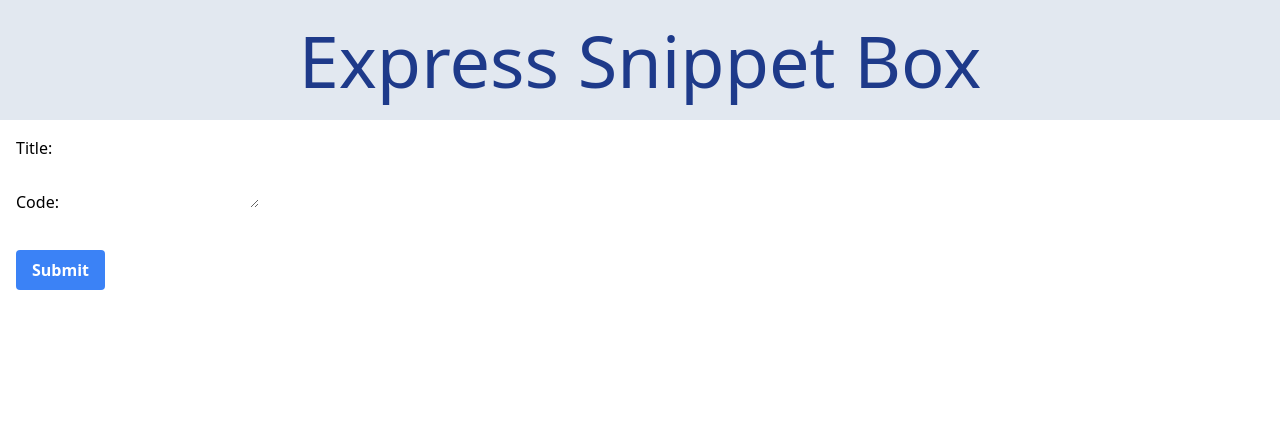
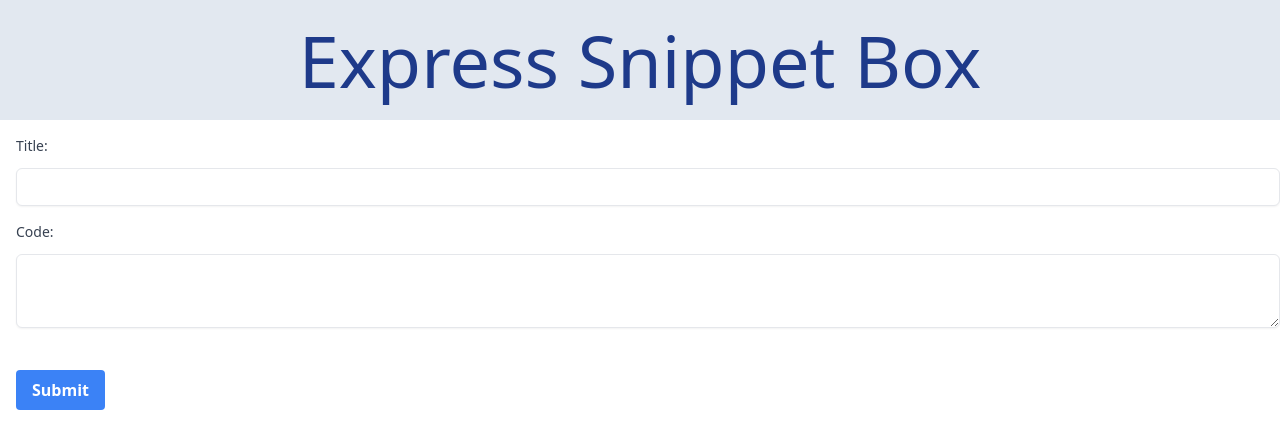
Before and after one commit to ChrisForti/api-ui, a React (Vite) app: page / in a window 1280 px wide. Shown: the top 448 px of the page. Built offline with nearby package versions, Linux system fonts and the light colour scheme.

Commit message:
Styled the textarea, and input boxes.

```diff
--- a/src/components/SnippetForm.tsx
+++ b/src/components/SnippetForm.tsx
@@ -19,8 +19,13 @@ export function SnippetForm() {
 
   return (
     <form className="ml-4 pt-4" onSubmit={handleSubmit}>
-      <div className="">
-        <label htmlFor="title">Title:</label>
+      <div className="mb-4">
+        <label
+          htmlFor="title"
+          className="block text-sm font-medium text-gray-700"
+        >
+          Title:
+        </label>
         <input
           type="text"
           id="title"
@@ -29,10 +34,16 @@ export function SnippetForm() {
           onChange={(event) => {
             setTitle(event.target.value);
           }}
+          className="mt-3 w-full rounded-md border px-3 py-2 shadow-sm focus:border-blue-500 focus:outline-none focus:ring-blue-500 sm:text-sm"
         />
       </div>
       <div>
-        <label htmlFor="code">Code:</label>
+        <label
+          htmlFor="code"
+          className="block text-sm font-medium text-gray-700"
+        >
+          Code:
+        </label>
         <textarea
           id="code"
           name="code"
@@ -40,6 +51,7 @@ export function SnippetForm() {
           onChange={(event) => {
             setCode(event.target.value);
           }}
+          className="mt-3 w-full rounded-md border px-3 py-2 shadow-sm focus:border-blue-500 focus:outline-none focus:ring-blue-500 sm:text-lg"
         />
       </div>
       <div className="pt-5">
```
